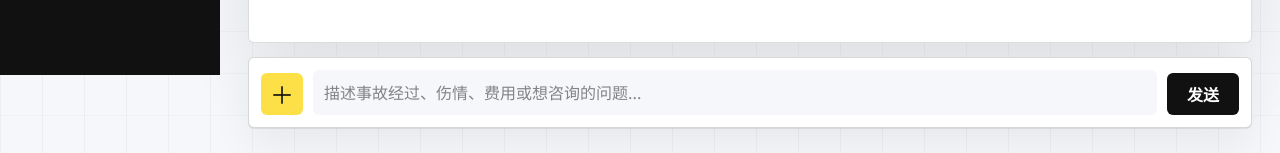
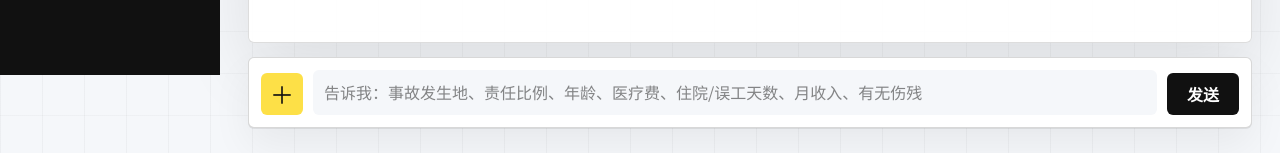
Before and after one commit to bettyyihand-ctrl/luxiaoli, a Next.js app: page / in a window 1280 px wide. Shown: the part 725-878 px from the top of the page. Built offline with nearby package versions, Linux system fonts and the light colour scheme.

Commit message:
feat: dynamic textarea placeholder based on selected mode
https://claude.ai/code/session_016u9J6mykpcQvgqwmiJRnkT

```diff
--- a/app/page.tsx
+++ b/app/page.tsx
@@ -8,6 +8,12 @@ import MarkdownMessage from "@/components/MarkdownMessage";
 const MODES: ActionMode[] = process.env.NODE_ENV === 'development'
   ? ["计算", "咨询", "文书", "霍格沃茨"]
   : ["计算", "咨询", "文书"];
+const PLACEHOLDER_BY_MODE: Record<ActionMode, string> = {
+  "计算": "告诉我：事故发生地、责任比例、年龄、医疗费、住院/误工天数、月收入、有无伤残",
+  "咨询": "描述事故情况和你想了解的法律问题",
+  "文书": "请先在上方选择文书类型，再补充关键事实（当事人、事故时间地点、诉求金额等）。",
+  "霍格沃茨": "描述事故经过、伤情、费用或想咨询的问题...",
+};
 const ICONS: Record<ActionMode, string> = {
   "计算": "🧮",
   "咨询": "💬",
@@ -448,7 +454,7 @@ export default function Home() {
                  handleSend();
                }
              }}
-             placeholder="描述事故经过、伤情、费用或想咨询的问题..."
+             placeholder={PLACEHOLDER_BY_MODE[selectedMode]}
              className="w-full min-h-[42px] max-h-[148px] resize-none border border-transparent rounded-sm p-[9px_10px] text-[var(--color-text-primary)] bg-[#F5F7FA] leading-[1.55] outline-none focus:border-[var(--color-primary)] focus:bg-white transition-colors"
            />
            <button type="submit" disabled={isSending} className="min-h-[42px] border-0 rounded-sm text-white bg-[#111] font-semibold hover:bg-[var(--color-accent)] disabled:opacity-56 disabled:cursor-not-allowed transition-colors">发送</button>
```
